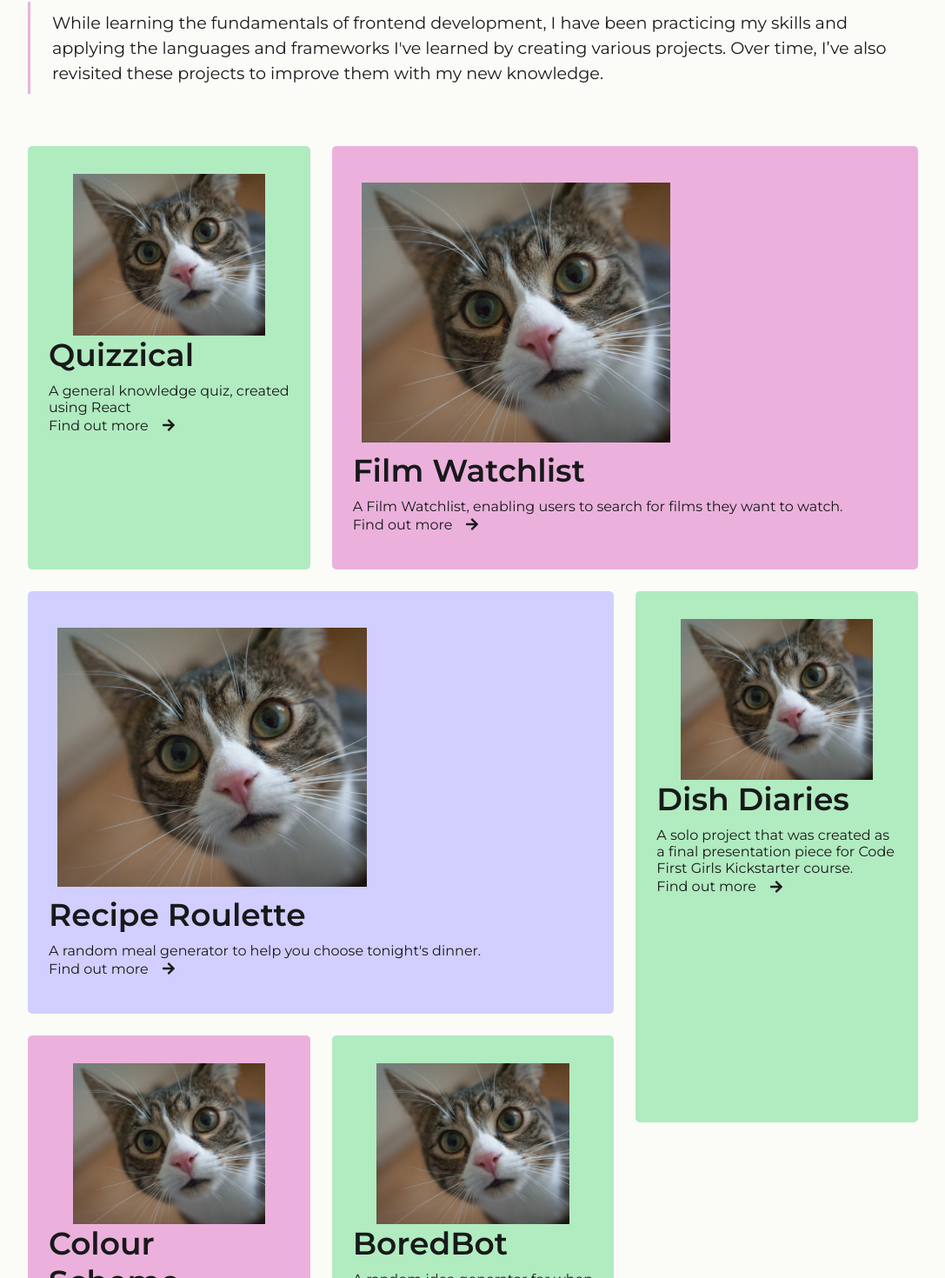
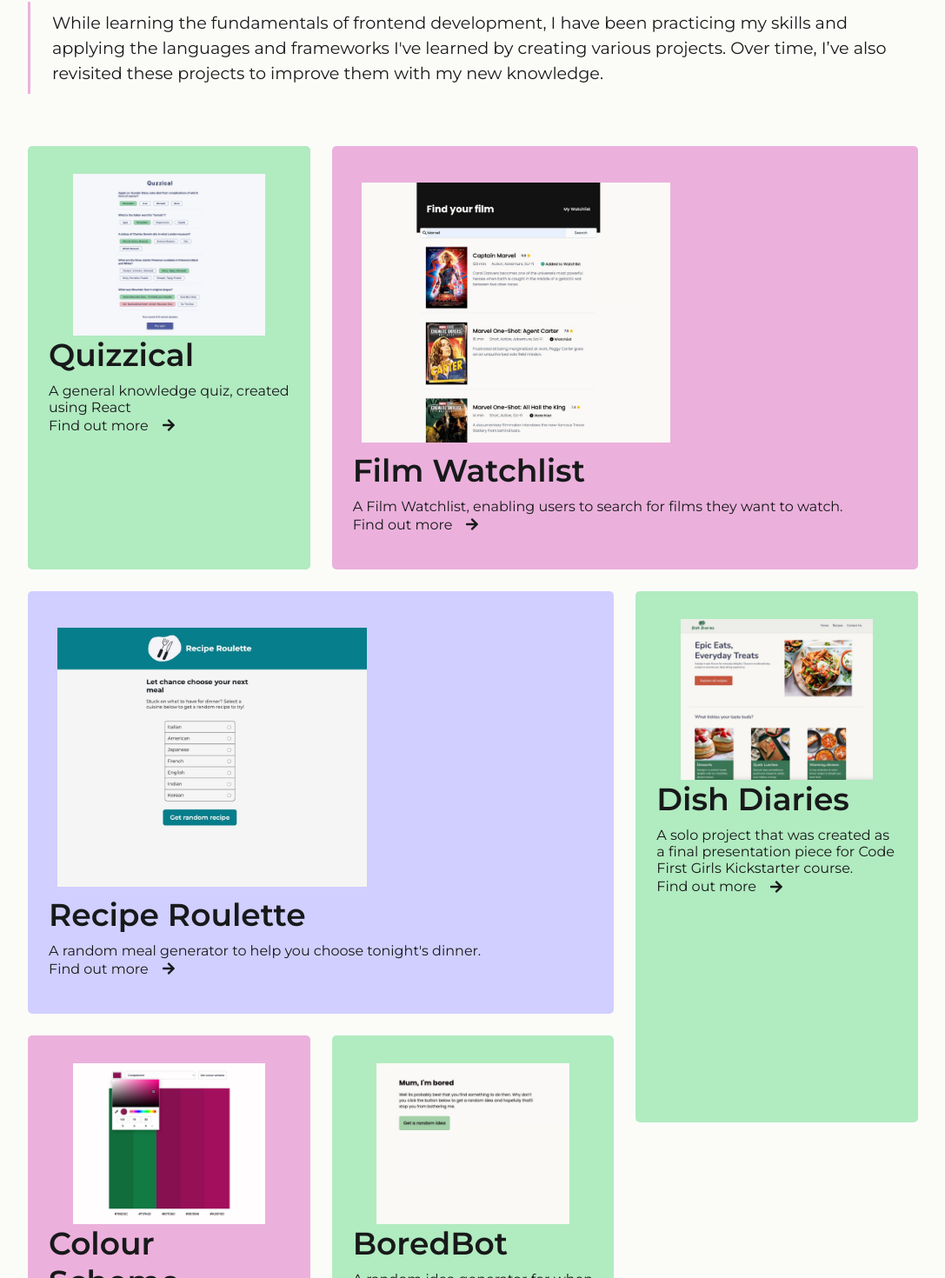
Before and after one commit to louiseka/portfolio, a React (Vite) app: page /projects in a window 1280 px wide. Shown: the part 292-1762 px from the top of the page at 87% size, without its empty margins (96-1183 px from the left). Built offline with nearby package versions, Linux system fonts and the light colour scheme.

Commit message:
images added to data.js

```diff
--- a/src/data.js
+++ b/src/data.js
@@ -4,7 +4,10 @@ export const projectData = [
         name: "Quizzical",
         shortDescription: "A general knowledge quiz, created using React",
         longDescription: "Quizzical is a five-question general knowledge quiz, using the Open Trivia Database API. I chose React for this project to create reusable components for each question and answer, manage and track state throughout the quiz, and leverage useEffect to execute code based on dependencies.",
-        thumbnailImg: "/assets/Placeholder.png",
+        img1: "/assets/project-imgs/quizzical-1.jpg",
+        img2: "/assets/project-imgs/quizzical-2.jpg",
+        img3: "/assets/project-imgs/quizzical-3.jpg",
+        thumbnailImg: "/assets/project-imgs/quizzical-thumbnail.jpg",
         headerImg: "/assets/placeholder-banner.png",
         skills: ["React", "JavaScript", "HTML", "CSS", "APIs"],
         githubUrl: "https://github.com/louiseka/quizzical",
@@ -18,7 +21,10 @@ export const projectData = [
         name: "Film Watchlist",
         shortDescription: "A Film Watchlist, enabling users to search for films they want to watch.",
         longDescription: "This Film Watchlist leverages the Open Movie Database API, enabling users to search for films they want to watch. Users can add films to a watchlist or remove them as needed, with all data saved to and removed from their local storage. I chose JavaScript for this project for easy API handling, use of localStorage, and to enhance user experience.",
-        thumbnailImg: "/assets/Placeholder.png",
+        img1: "/assets/project-imgs/filmwatchlist-1.jpg",
+        img2: "/assets/project-imgs/filmwatchlist-2.jpg",
+        img3: "/assets/project-imgs/filmwatchlist-3.jpg",
+        thumbnailImg: "/assets/project-imgs/filmwatchlist-thumbnail.jpg",
         headerImg: "/assets/placeholder-banner.png",
         skills: ["JavaScript", "APIs", "HTML", "CSS"],
         githubUrl: "https://github.com/louiseka/film-watchlist",
@@ -31,7 +37,10 @@ export const projectData = [
         name: "Recipe Roulette",
         shortDescription: "A random meal generator to help you choose tonight's dinner.",
         longDescription: "Recipe Roulette' is a random meal generator. Choose a cuisine, click 'Get Random Recipe,' and a recipe will appear in a pop-up with an image and a link to the full recipe. Don't like it? Close the pop-up and try again! I used JavaScript for this project to make use of a flexible dataset, to be able to use Math.random to generate random recipes from an array, and to handle user interactions easily. ",
-        thumbnailImg: "/assets/Placeholder.png",
+        img1: "/assets/project-imgs/roulette-1.jpg",
+        img2: "/assets/project-imgs/roulette-2.jpg",
+        img3: "/assets/project-imgs/roulette-3.jpg",
+        thumbnailImg: "/assets/project-imgs/roulette-thumbnail.jpg",
         headerImg: "/assets/placeholder-banner.png",
         skills: ["JavaScript", "HTML", "CSS"],
         githubUrl: "https://github.com/louiseka/recipe-roulette",
@@ -44,7 +53,10 @@ export const projectData = [
         name: "Dish Diaries",
         shortDescription: "A solo project that was created as a final presentation piece for Code First Girls Kickstarter course.",
         longDescription: "Dish Diaries was a solo project that was created as a final presentation piece for Code First Girls Coding Kickstarter Web Development course. Dish Diaries is an accessible alternative to those keyword and ad stuffed recipe websites that we have all experienced. ",
-        thumbnailImg: "/assets/Placeholder.png",
+        img1: "/assets/project-imgs/dishdiaries-1.jpg",
+        img2: "/assets/project-imgs/dishdiaries-2.jpg",
+        img3: "/assets/project-imgs/dishdiaries-3.jpg",
+        thumbnailImg: "/assets/project-imgs/dishdiaries-thumbnail.jpg",
         headerImg: "/assets/placeholder-banner.png",
         skills: ["HTML", "CSS", "Bootstrap", "JavaScript"],
         githubUrl: "https://github.com/louiseka/CFG-Project",
@@ -57,7 +69,10 @@ export const projectData = [
         name: "Colour Scheme Generator",
         shortDescription: "Users can select a colour and a colour scheme from a dropdown menu to generate a palette.",
         longDescription: "I've created a Colour Scheme Picker using 'The Color API.' Users can select a colour and a colour scheme from a dropdown menu to generate a palette of five colours based on the chosen scheme.I chose to use JavaScript, so that I could respond to user’s inputs via event listeners, retrieve data from the The Color API efficiently with fetch(), and to manipulate the DOM to display the generated palettes. ",
-        thumbnailImg: "/assets/Placeholder.png",
+        img1: "/assets/project-imgs/colour-1.jpg",
+        img2: "/assets/project-imgs/colour-2.jpg",
+        img3: "/assets/project-imgs/colour-3.jpg",
+        thumbnailImg: "/assets/project-imgs/colour-thumbnail.jpg",
         headerImg: "/assets/placeholder-banner.png",
         skills: ["JavaScript", "APIs", "HTML", "CSS"],
         githubUrl: "https://github.com/louiseka/colour-scheme",
@@ -70,7 +85,10 @@ export const projectData = [
         name: "BoredBot",
         shortDescription: "A random idea generator for when you're bored.",
         longDescription: "BoredBot is an idea generator powered by the 'Bored API'. Click the button to generate a random idea. Don't like the idea? Just keep clicking until you find one you love! I chose JavaScript for this project to handle button clicks with event listeners, fetch data efficiently from the Bored API, and dynamically manipulate the DOM to display the generated ideas.",
-        thumbnailImg: "/assets/Placeholder.png",
+        img1: "/assets/project-imgs/boredbot-2.jpg",
+        img2: "/assets/project-imgs/boredbot-1.jpg",
+        img3: "/assets/project-imgs/boredbot-3.jpg",
+        thumbnailImg: "/assets/project-imgs/boredbot-thumbnail.jpg",
         headerImg: "/assets/placeholder-banner.png",
         skills: ["JavaScript", "APIs", "HTML", "CSS"],
         githubUrl: "https://github.com/louiseka/idea-generator",
```
